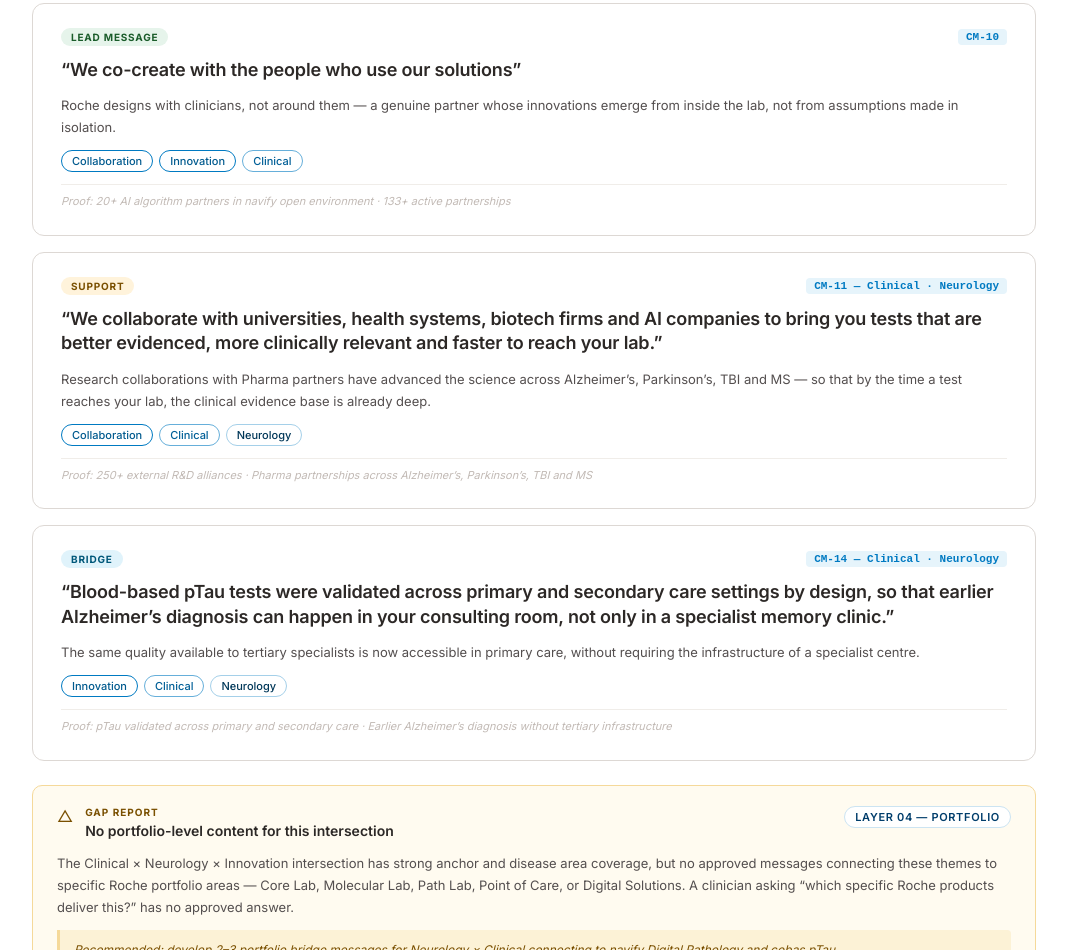
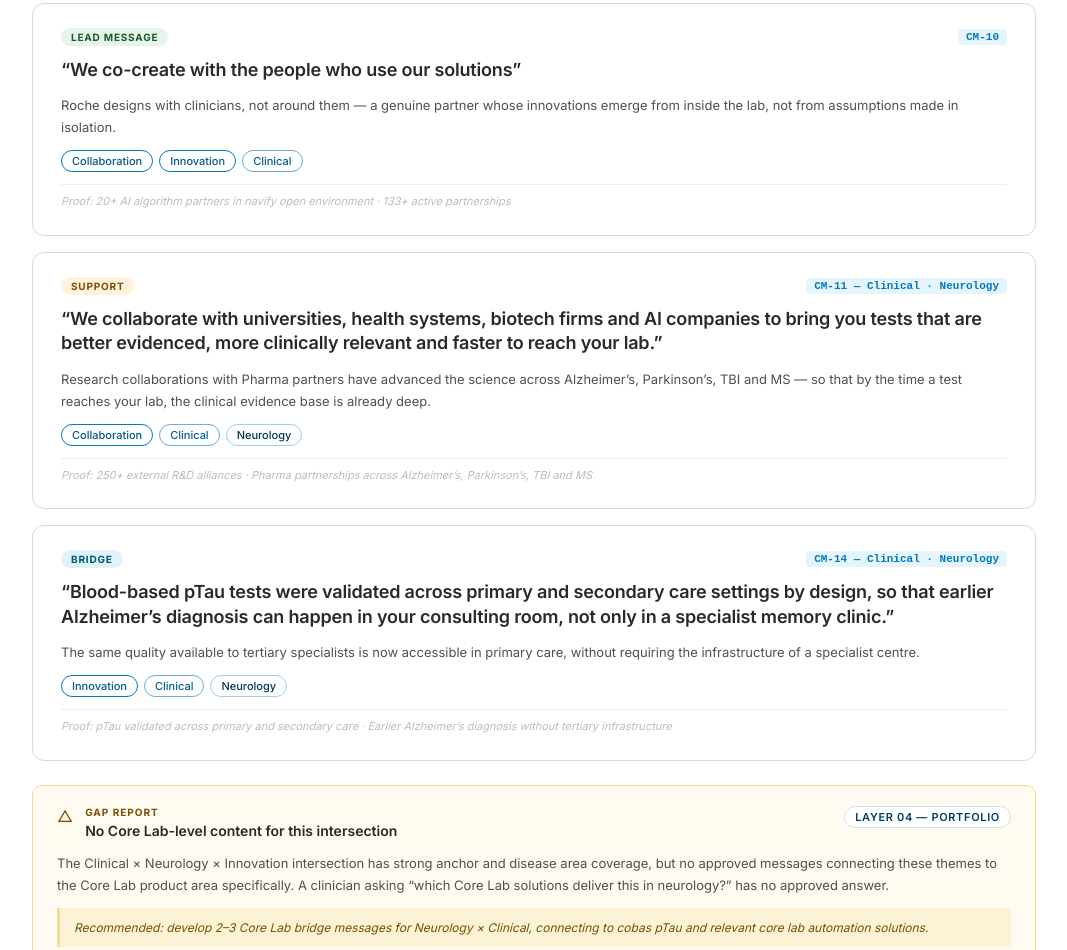
Before and after one commit to jwalshiv/-roche-aim-infographic, a plain HTML site: page index.html in a window 1280 px wide. Shown: the part 3792-4742 px from the top of the page, without its empty margins (106-1173 px from the left). Drawn offline with Linux system fonts and the light colour scheme.

Commit message:
index.html

```diff
--- a/index.html
+++ b/index.html
@@ -938,7 +938,7 @@
       <div class="venn-box venn-innovation">Innovation</div>
       <div class="venn-box venn-collab">Collaboration</div>
       <div class="venn-box venn-neuro">Neurology</div>
-      <div class="venn-box venn-portfolio">Portfolio</div>
+      <div class="venn-box venn-portfolio">Core Lab</div>
     </div>
 
     <div class="venn-explain">
@@ -1013,7 +1013,7 @@
         </div>
         <div class="db-col">
           <div class="db-col-head">Portfolio</div>
-          <div class="db-tag" style="border-color:#CCE4F2;color:#003D6B;">Core Lab</div>
+          <div class="db-tag db-tag-highlight" style="border-color:#CCE4F2;color:#003D6B;background:#CCE4F2;font-weight:600;">Core Lab</div>
           <div class="db-tag" style="border-color:#CCE4F2;color:#003D6B;">Molecular Lab</div>
           <div class="db-tag" style="border-color:#CCE4F2;color:#003D6B;">Path Lab</div>
           <div class="db-tag db-tag-more" style="border-color:#CCE4F2;color:#003D6B;">+2 more</div>
@@ -1098,12 +1098,12 @@
       <div class="gap-icon-lg">&#9651;</div>
       <div>
         <div class="gap-inline-label">Gap report</div>
-        <div class="gap-inline-title">No portfolio-level content for this intersection</div>
+        <div class="gap-inline-title">No Core Lab-level content for this intersection</div>
       </div>
       <div class="gap-layer-tag" style="border-color:#CCE4F2;color:#003D6B;margin-left:auto;">Layer 04 &mdash; Portfolio</div>
     </div>
-    <div class="gap-card-desc">The Clinical &times; Neurology &times; Innovation intersection has strong anchor and disease area coverage, but no approved messages connecting these themes to specific Roche portfolio areas &mdash; Core Lab, Molecular Lab, Path Lab, Point of Care, or Digital Solutions. A clinician asking &ldquo;which specific Roche products deliver this?&rdquo; has no approved answer.</div>
-    <div class="gap-action">Recommended: develop 2&ndash;3 portfolio bridge messages for Neurology &times; Clinical connecting to navify Digital Pathology and cobas pTau.</div>
+    <div class="gap-card-desc">The Clinical &times; Neurology &times; Innovation intersection has strong anchor and disease area coverage, but no approved messages connecting these themes to the Core Lab product area specifically. A clinician asking &ldquo;which Core Lab solutions deliver this in neurology?&rdquo; has no approved answer.</div>
+    <div class="gap-action">Recommended: develop 2&ndash;3 Core Lab bridge messages for Neurology &times; Clinical, connecting to cobas pTau and relevant core lab automation solutions.</div>
   </div>
 
 </div>
```
